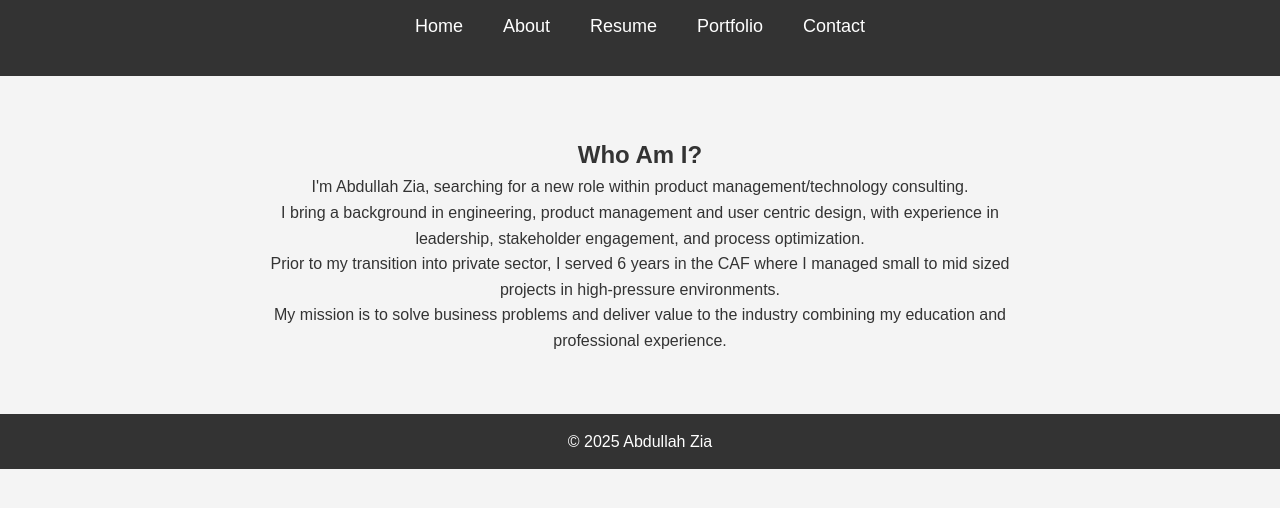
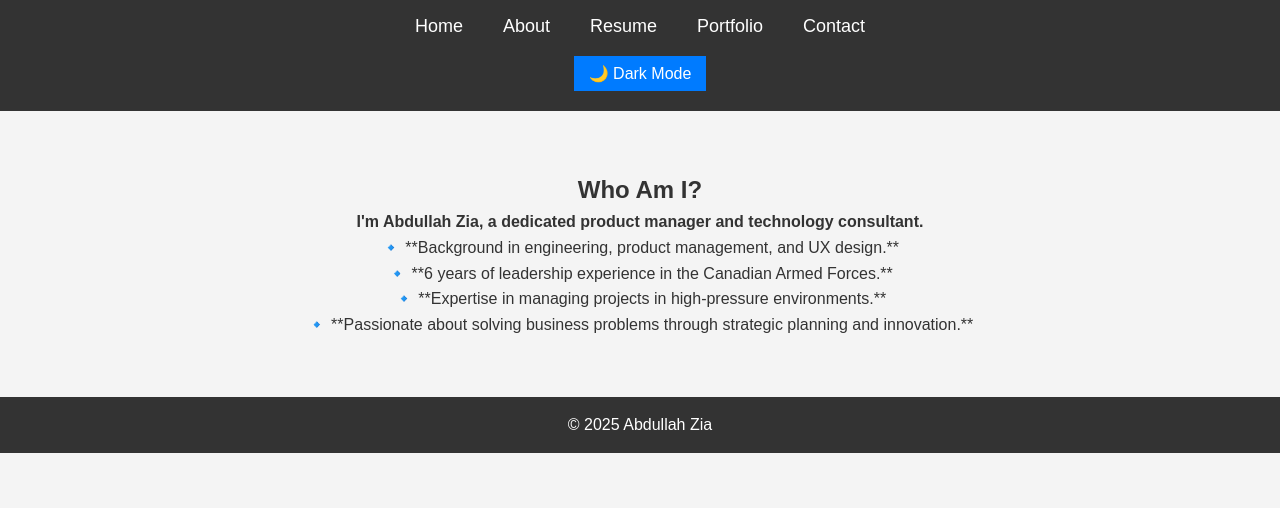
Before and after one commit to amzia99/personal-website, a plain HTML site: page about.html in a window 1280 px wide. Shown: the part 74-582 px from the top of the page. Drawn offline with Linux system fonts and the light colour scheme.

Commit message:
changes to index and about

```diff
--- a/about.html
+++ b/about.html
@@ -5,6 +5,7 @@
     <meta name="viewport" content="width=device-width, initial-scale=1.0">
     <title>About - Abdullah Zia</title>
     <link rel="stylesheet" href="css/style.css">
+    <script defer src="js/script.js"></script>
 </head>
 <body>
     <header>
@@ -18,14 +19,19 @@
                 <li><a href="contact.html">Contact</a></li>
             </ul>
         </nav>
+        <button id="theme-toggle" class="theme-toggle">🌙 Dark Mode</button>
     </header>
 
-    <section>
+    <section class="about">
         <h2>Who Am I?</h2>
-        <p>I'm Abdullah Zia, searching for a new role within product management/technology consulting.</p>
-        <p>I bring a background in engineering, product management and user centric design, with experience in leadership, stakeholder engagement, and process optimization.</p>
-        <p>Prior to my transition into private sector, I served 6 years in the CAF where I managed small to mid sized projects in high-pressure environments.</p>
-        <p>My mission is to solve business problems and deliver value to the industry combining my education and professional experience.</p>
+        <p><strong>I'm Abdullah Zia, a dedicated product manager and technology consultant.</strong></p>
+
+        <div class="about-content">
+            <p>🔹 **Background in engineering, product management, and UX design.**</p>
+            <p>🔹 **6 years of leadership experience in the Canadian Armed Forces.**</p>
+            <p>🔹 **Expertise in managing projects in high-pressure environments.**</p>
+            <p>🔹 **Passionate about solving business problems through strategic planning and innovation.**</p>
+        </div>
     </section>
 
     <footer>
```
Also changed, not shown: index.html (+12 -2 lines).
